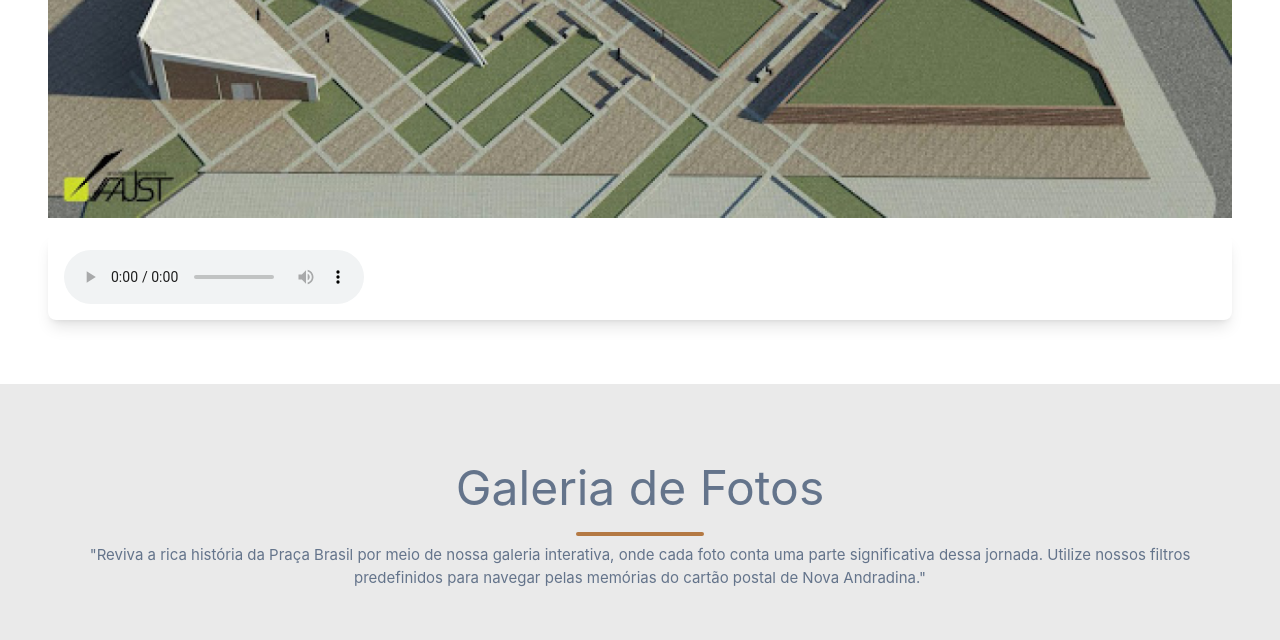
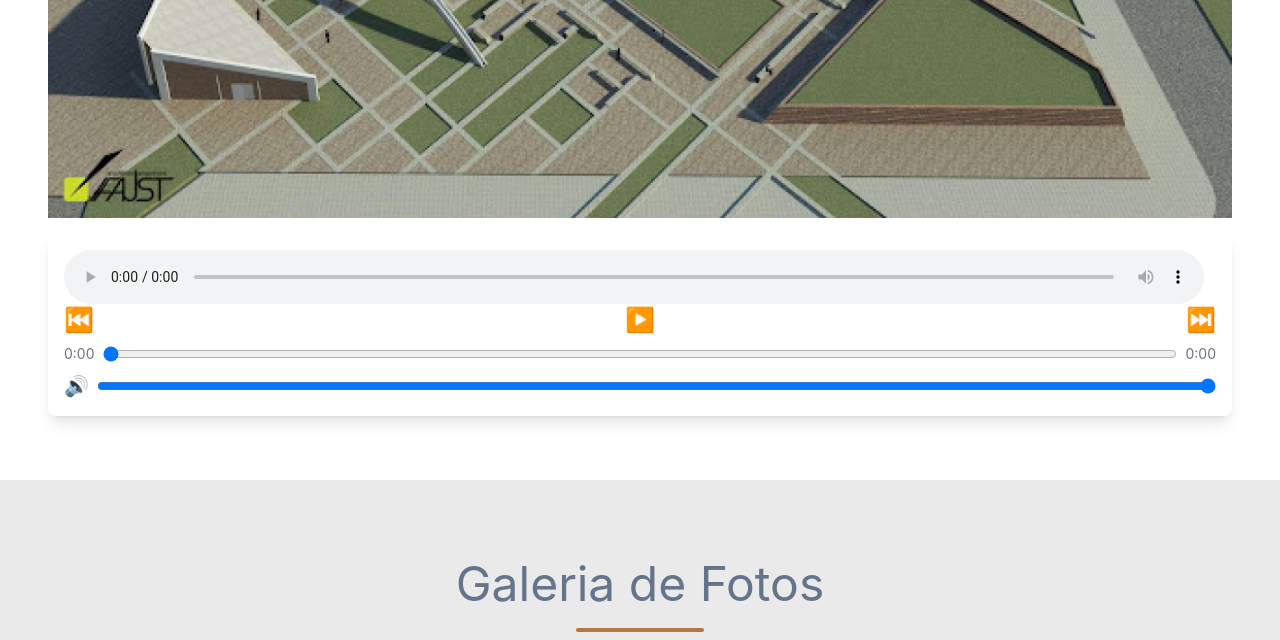
Before and after one commit to Andrade-Nil/Flask-App, a Flask app: page / in a window 1280 px wide. Shown: the part 2386-3026 px from the top of the page. Run offline with Flask 3, Linux system fonts and the light colour scheme; style sheets or scripts are compiled from the project's sources; some libraries are stand-ins or nearby versions.

Commit message:
Add files via upload

```diff
--- a/app.py
+++ b/app.py
@@ -1,16 +1,11 @@
-from flask import Flask, render_template, send_from_directory
-import os
+from flask import Flask, render_template
 
 app = Flask(__name__)
 
-# Servir arquivos estáticos manualmente se necessário
-@app.route('/static/<path:filename>')
-def static_files(filename):
-    return send_from_directory(os.path.join(app.root_path, 'static'), filename)
+@app.route('/', methods=["GET"])
+def index():
+  return render_template('index.html', music="Primeiro Áudio Apresentação.mp3")
 
-@app.route('/')
-def index():
-    return render_template('index.html')
 
 if __name__ == '__main__':
-    app.run(debug=True)
+    app.run(debug=True, port=8080)
--- a/templates/index.html
+++ b/templates/index.html
@@ -486,9 +486,32 @@
       <div class="w-full pt-4">
           <div class="bg-white shadow-lg rounded-lg p-4 w-full max-w-full">
               <!-- Player de Áudio -->
-              <audio id="audioPlayer" src="{{ url_for('static', filename='audio/primeiro_audio_apresentacao.mp3') }}" controls></audio>
+              <!-- <audio id="audioPlayer" src="static/audio/Primeiro Áudio Apresentação.mp3" controls></audio> -->
+              <audio controls preload="metadata" id="audioPlayer" style="width: 99%">
+                <source src="{{ url_for('static', filename='/audio/Primeiro Áudio Apresentação.mp3') }}" type="audio/mpeg">
+                Your browser does not support the audio tag.
+            </audio>
+              <!-- <audio src="{{ url_for('static', filename='audio/monumento_brasil.mp3') }}" controls></audio> -->
 
+              <!-- Controles -->
+              <div class="flex items-center justify-between space-x-4">
+                  <button id="prevButton" class="text-2xl">⏮️</button>
+                  <button id="playPauseButton" class="text-2xl">▶️</button>
+                  <button id="nextButton" class="text-2xl">⏭️</button>
+              </div>
 
+              <!-- Barra de progresso -->
+              <div class="mt-2 flex items-center">
+                  <span id="currentTime" class="text-sm">0:00</span>
+                  <input id="progressBar" type="range" value="0" class="w-full mx-2">
+                  <span id="duration" class="text-sm">0:00</span>
+              </div>
+
+              <!-- Controle de volume -->
+              <div class="mt-2 flex items-center">
+                  <span class="text-xl">🔊</span>
+                  <input id="volumeControl" type="range" min="0" max="1" step="0.1" value="1" class="w-full ml-2">
+              </div>
           </div>
       </div>
 
@@ -511,13 +534,12 @@
             const volumeControl = document.getElementById("volumeControl");
 
             const playlist = [
-                "{{ url_for('static', filename='audio/primeiro_audio_apresentacao.mp3') }}",
-                "{{ url_for('static', filename='audio/monumento_brasil.mp3') }}",
-                "{{ url_for('static', filename='audio/monumento_pantanal.mp3') }}",
-                "{{ url_for('static', filename='audio/monumento_povo_ofaie.mp3') }}",
-                "{{ url_for('static', filename='audio/conclusao_educacao_patrimonial.mp3') }}"
+                "/static/audio/Primeiro Áudio Apresentação.mp3",
+                "/static/audio/Monumento Brasil.mp3",
+                "/static/audio/Monumento Pantanal.mp3",
+                "/static/audio/Monumento Povo Ofaié.mp3",
+                "/static/audio/conclusão educação patrimonial.mp3"
             ];
-
             let currentTrack = 0;
 
             // Atualizar tempo total quando o áudio carregar
```
